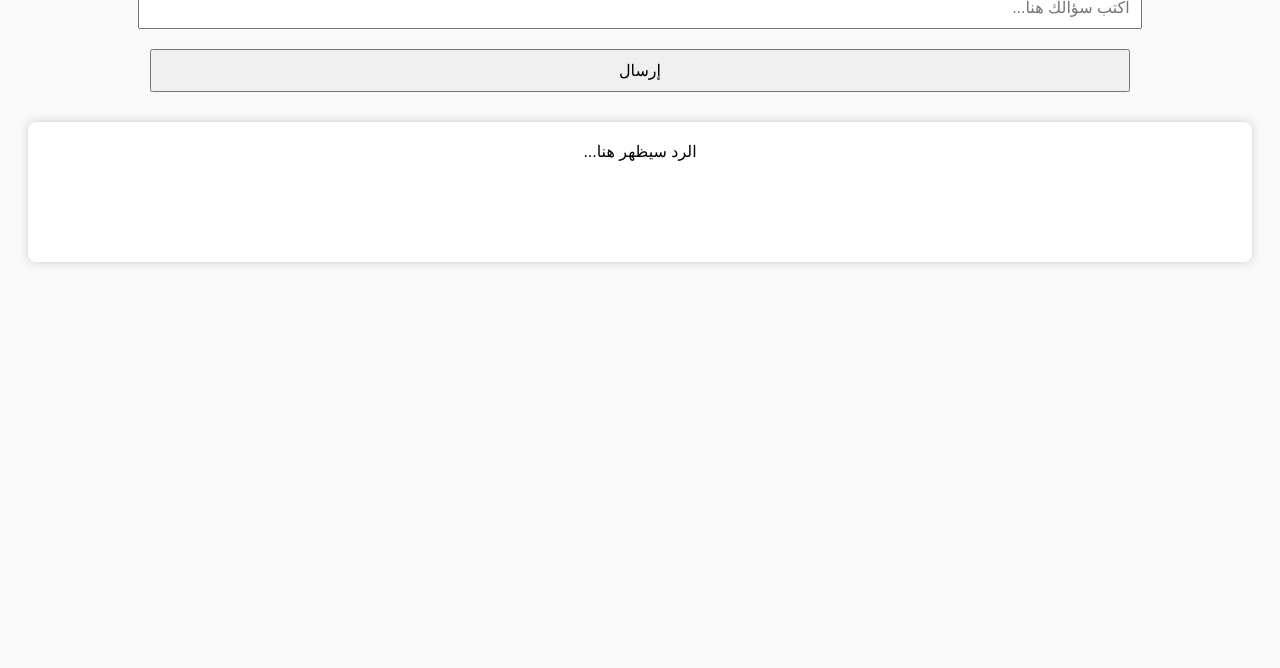
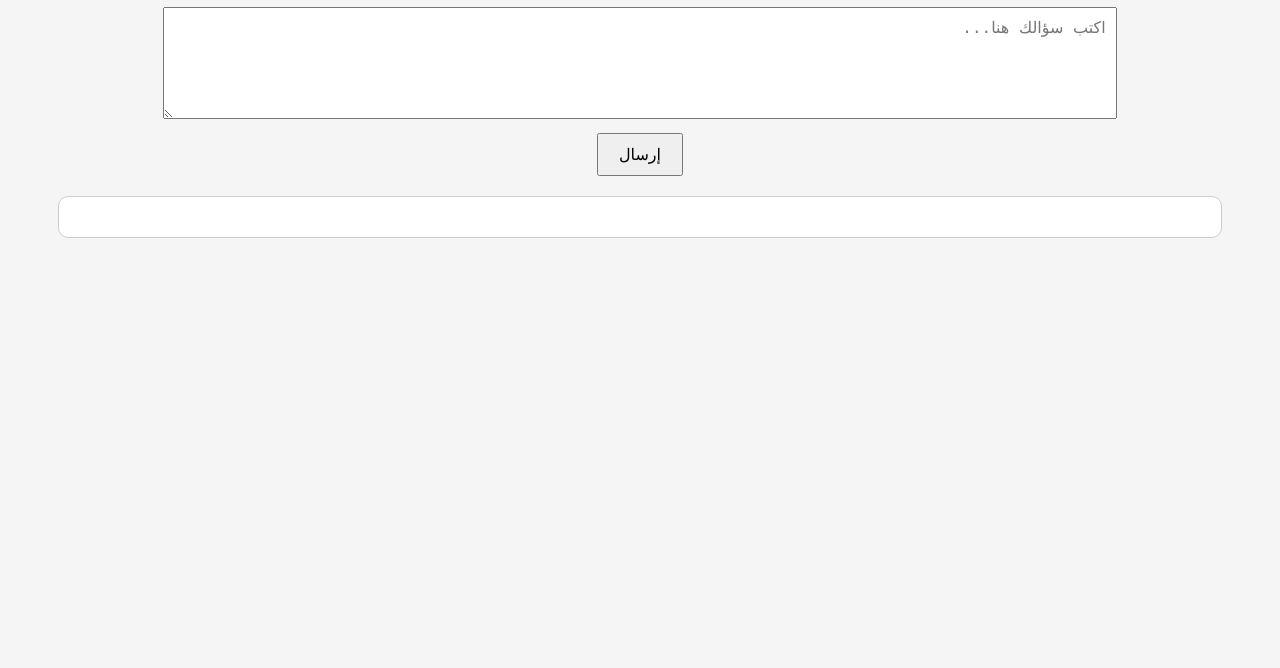
Before and after one commit to marckos9us/marckos-ai, a plain HTML site: page index.html in a window 1280 px wide. Shown: the part 132-800 px from the top of the page. Drawn offline with Linux system fonts and the light colour scheme.

Commit message:
Update index.html

```diff
--- a/index.html
+++ b/index.html
@@ -1,19 +1,43 @@
 <!DOCTYPE html>
-<html lang="ar" dir="rtl">
+<html lang="ar">
 <head>
-  <meta charset="UTF-8">
-  <title>ماركوس AI</title>
-  <style>
-    body { font-family: sans-serif; background: #f9f9f9; padding: 20px; text-align: center; }
-    input, button { padding: 10px; margin: 10px; width: 80%; font-size: 16px; }
-    #response { white-space: pre-wrap; background: #fff; padding: 20px; border-radius: 8px; margin-top: 20px; min-height: 100px; box-shadow: 0 0 10px #ccc; }
-  </style>
+    <meta charset="UTF-8">
+    <title>ماركوس - الذكاء الاصطناعي</title>
+    <style>
+        body {
+            font-family: Arial, sans-serif;
+            text-align: center;
+            direction: rtl;
+            background-color: #f5f5f5;
+            padding: 50px;
+        }
+        #prompt {
+            width: 80%;
+            padding: 10px;
+            font-size: 16px;
+        }
+        button {
+            padding: 10px 20px;
+            font-size: 16px;
+            margin-top: 10px;
+            cursor: pointer;
+        }
+        #response {
+            margin-top: 20px;
+            white-space: pre-wrap;
+            background: #fff;
+            padding: 20px;
+            border-radius: 10px;
+            border: 1px solid #ccc;
+        }
+    </style>
 </head>
 <body>
-  <h1>🤖 مرحباً بك في ماركوس AI</h1>
-  <input type="text" id="prompt" placeholder="اكتب سؤالك هنا...">
-  <button onclick="sendPrompt()">إرسال</button>
-  <div id="response">الرد سيظهر هنا...</div>
-  <script src="./script.js"></script>
+    <h1>مرحبًا بك في ماركوس AI</h1>
+    <textarea id="prompt" rows="5" placeholder="اكتب سؤالك هنا..."></textarea><br>
+    <button onclick="sendPrompt()">إرسال</button>
+    <div id="response"></div>
+
+    <script src="./script.js"></script>
 </body>
 </html>
```
